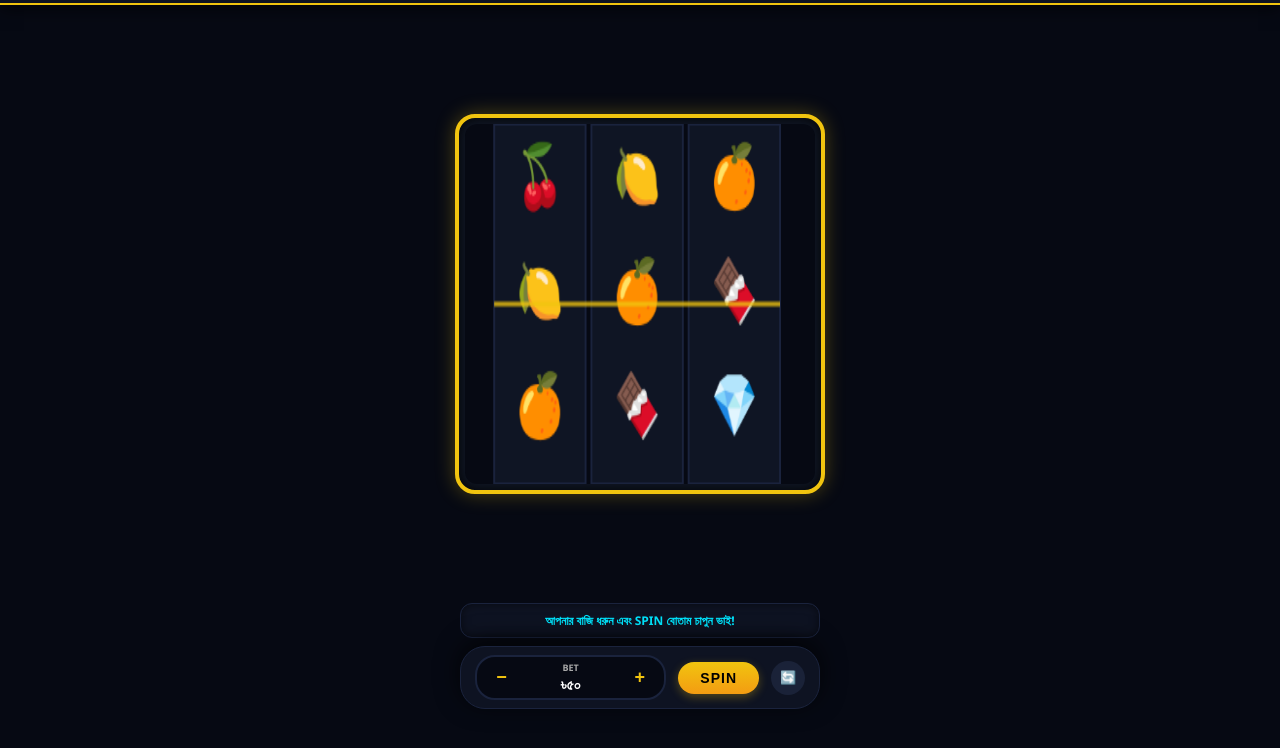
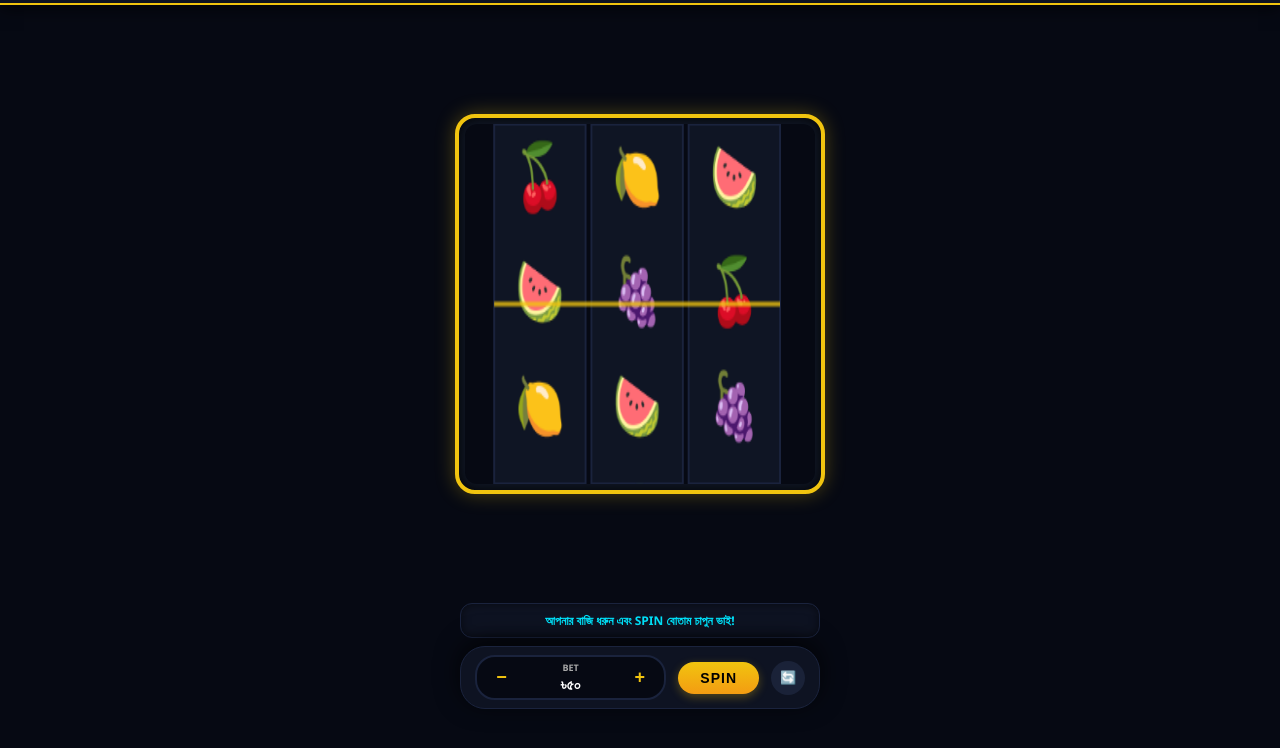
Before and after one commit to dalowerhossain229-lang/RAINBOW-SLOT, a website: page index.html in a window 1280 px wide. Shown: the part 46-794 px from the top of the page. Drawn offline with nearby package versions, Linux system fonts and the light colour scheme; no server answers.

Commit message:
Update index.html

```diff
--- a/index.html
+++ b/index.html
@@ -71,41 +71,47 @@
         let isMuted = false;
         let autoInterval = null;
 
-        // 🍒🍋🍊🔔💎 রাজকীয় নিয়ন স্লট আইকন মেমোরি ম্যাপ ভাই ভাই
+                // 🚀 [বিচ্ছিরি টেক্সট জ্যাম সম্পূর্ণ ফিক্সড বর্ম]: কাঁচা টেক্সটের বদলে পিউর লাক্সারি নিওন ফ্রুট ইমোজি ম্যাপিং ভাই ভাই!
         const iconSymbols = {
-            "CHERRY": "🍒", "LEMON": "🍋", "ORANGE": "🍊", "BAR": "🍫", "DIAMOND": "💎"
+            "CHERRY": "🍒",
+            "LEMON": "🍋",
+            "ORANGE": "🍊",
+            "PLUM": "🍇",
+            "GRAPE": "🍇",
+            "WATERMELON": "🍉",
+            "BAR": "🔔"
         };
 
-        // ৩টি রিলের লাইভ স্ক্রলিং পজিশন ও স্পিড কন্ট্রোলার
+        // 🎰 ওরিজিনাল ৩-রিলের লাইভ স্ক্রলিং পজিশন ও স্পিড কন্ট্রোলার চাবি ভাই ভাই
         let reels = [
-            { symbols: ["🍒", "🍋", "🍊"], y: 0, speed: 0, targetY: 0 },
-            { symbols: ["🍋", "🍊", "🍫"], y: 0, speed: 0, targetY: 0 },
-            { symbols: ["🍊", "🍫", "💎"], y: 0, speed: 0, targetY: 0 }
+            { symbols: ["🍒", "🍉", "🍋", "🍇"], y: 0, speed: 0, targetY: 0 },
+            { symbols: ["🍋", "🍇", "🍉", "🍒"], y: 0, speed: 0, targetY: 0 },
+            { symbols: ["🍉", "🍒", "🍇", "🍋"], y: 0, speed: 0, targetY: 0 }
         ];
 
-        const reelWidth = 100;
+        const reelwidth = 100;
         const reelHeight = 220;
         const itemHeight = 70;
-        const startX = (canvas.width - (3 * reelWidth)) / 2;
+        const startX = (canvas.width - (3 * reelwidth)) / 2;
 
         function renderSlotMachine() {
             ctx.clearRect(0, 0, canvas.width, canvas.height);
 
-            // ৩টি রিল ব্যাকগ্রাউন্ড গ্রিড পারফেক্ট ড্রয়িং ভাই ভাই
+            // ৩টি রিল ব্যাকগ্রাউন্ড গ্রিড পারফেক্ট ড্রয়িং ভাই ভাই
             for (let i = 0; i < 3; i++) {
-                const rx = startX + (i * reelWidth);
+                const rx = startX + (i * reelwidth);
 
                 // রিল বডি বর্ম
                 ctx.fillStyle = "#0f1524";
-                ctx.fillRect(rx, 0, reelWidth - 6, reelHeight);
+                ctx.fillRect(rx, 0, reelwidth - 6, reelHeight);
                 ctx.strokeStyle = "#1a233d";
                 ctx.lineWidth = 2;
-                ctx.strokeRect(rx, 0, reelWidth - 6, reelHeight);
+                ctx.strokeRect(rx, 0, reelwidth - 6, reelHeight);
 
                 // আইকনগুলো স্ক্রলিং মোশনে লুপ প্রিন্টিং ভাই ভাই
                 ctx.save();
                 ctx.beginPath();
-                ctx.rect(rx, 0, reelWidth - 6, reelHeight);
+                ctx.rect(rx, 0, reelwidth - 6, reelHeight);
                 ctx.clip();
 
                 const currentY = reels[i].y;
@@ -117,14 +123,18 @@
                     const py = (j * itemHeight) + (currentY % itemHeight);
 
                     ctx.fillStyle = "#ffffff";
-                    ctx.font = "38px Arial";
+                    // 🚀 [মেইন ফিক্স]: ওরিজিনাল ফন্ট সাইজ ৪০ পিক্সেল ও পিউর ফ্রুট ইমোজি সিঙ্ক লক ভাই ভাই!
+                    ctx.font = "40px Arial";
                     ctx.textAlign = "center";
                     ctx.textBaseline = "middle";
 
-                    // আইকন গ্লো বুস্টার শ্যাডো ট্রিকস ভাই ভাই
+                    // আইকন গ্লো বুস্টার শ্যাডো ট্রিক্স ভাই ভাই
                     ctx.shadowColor = "#f1c40f";
                     ctx.shadowBlur = isSpinning ? 8 : 0;
-                    ctx.fillText(sym, rx + (reelWidth - 6)/2, py + itemHeight/2);
+
+                    // সার্ভার বা কাস্টম থেকে আসা কোড টেক্সটকে ইমোজিতে রূপান্তর ক্যাচ ভাই ভাই
+                    const finalEmoji = iconSymbols[sym] || sym;
+                    ctx.fillText(finalEmoji, rx + (reelwidth - 6) / 2, py + itemHeight / 2);
                     ctx.shadowBlur = 0;
                 }
                 ctx.restore();
@@ -135,24 +145,24 @@
             ctx.lineWidth = 3;
             ctx.beginPath();
             ctx.moveTo(startX, canvas.height / 2);
-            ctx.lineTo(startX + (3 * reelWidth) - 6, canvas.height / 2);
+            ctx.lineTo(startX + (3 * reelwidth) - 6, canvas.height / 2);
             ctx.stroke();
         }
 
-        // 🧠 [৩-রিল হাই-স্পিড স্মুথ স্ক্রলিং এনিমেশন লুপ ইঞ্জিন ভাই ভাই]
         function updateSlotAnimation() {
             let stillSpinning = false;
 
             for (let i = 0; i < 3; i++) {
-                if (reels[i].speed > 0.2) {
+                if (reels[i].speed > 0) {
                     reels[i].y += reels[i].speed;
-                    reels[i].speed *= 0.96; // স্মুথ ঘর্ষণ ব্রেক মেকানিজম ভাই ভাই
+                    reels[i].speed *= 0.96; // 🚀 ঘূর্ণন স্পিড ফিজিক্স স্মুথ ব্রেক মেকানিজম ভাই ভাই
                     stillSpinning = true;
-                } else if (reels[i].speed > 0) {
-                    // টার্গেট ঘরে এসে জাস্ট কড়া লক চাপবে ভাই
-                    reels[i].speed = 0;
-                    reels[i].y = reels[i].targetY;
-                    playAudio('click'); // 🚀 রিল লক হওয়ার খুটখুট সাউন্ড লক ভাই ভাই
+
+                    if (reels[i].speed < 0.2) {
+                        reels[i].speed = 0;
+                        reels[i].y = reels[i].targetY;
+                        playAudio('click1'); // রিল খটখট করে লক হওয়ার ব্রেক সাউন্ড
+                    }
                 }
             }
 
@@ -175,6 +185,9 @@
                 }
             });
         }
+
+
+
 
         async function fetchLiveBalance() {
             try {
```
